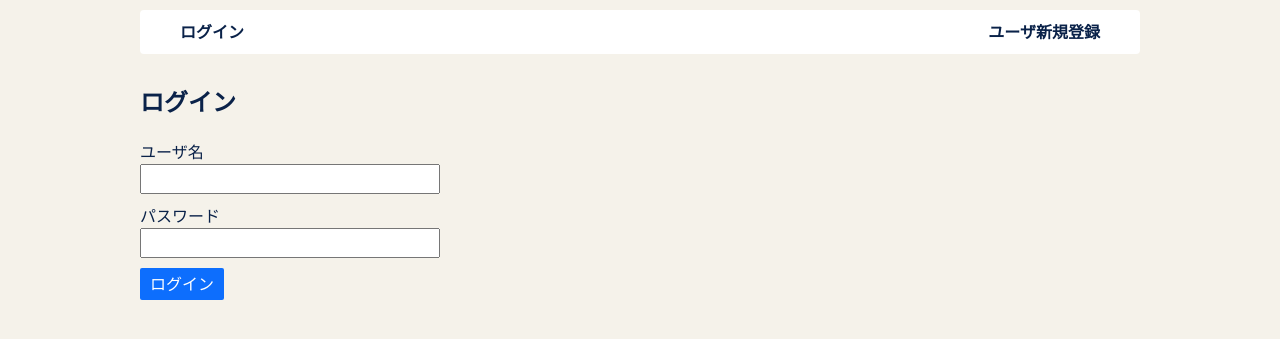
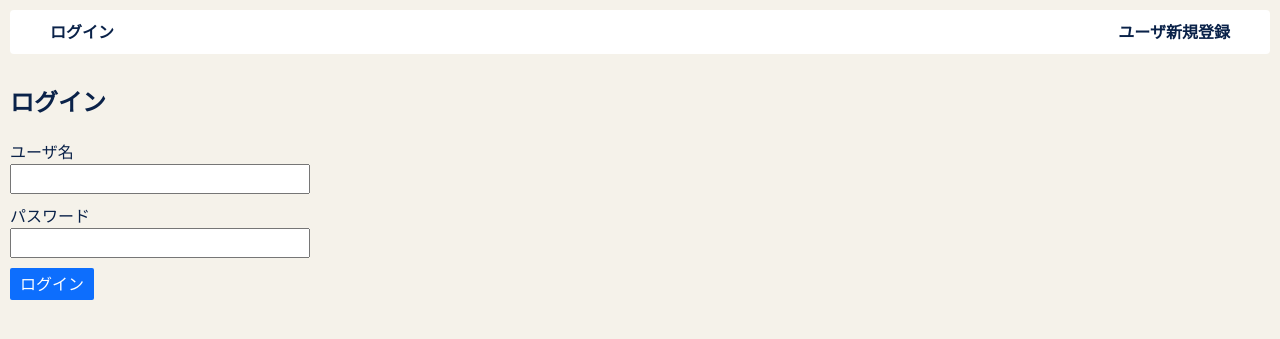
Before and after one commit to yamasy1549/chat_platform_doteni, a Flask app: page /auth/login in a window 1280 px wide. Shown: the top 339 px of the page. Run offline with Flask 2, Linux system fonts and the light colour scheme.

Commit message:
画面幅の制限をなくす

```diff
--- a/flaskr/static/style.css
+++ b/flaskr/static/style.css
@@ -182,7 +182,6 @@ pre {
 /* layout.html */
 
 .page {
-  max-width: 1000px;
   margin: 0 auto;
 }
 
```
